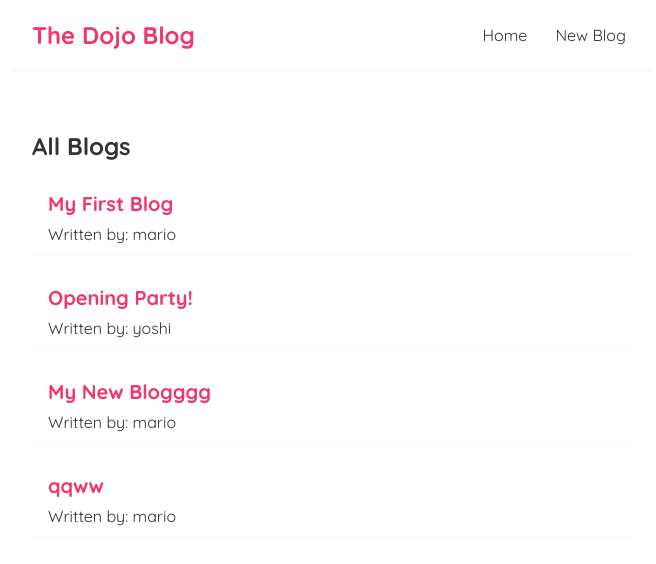
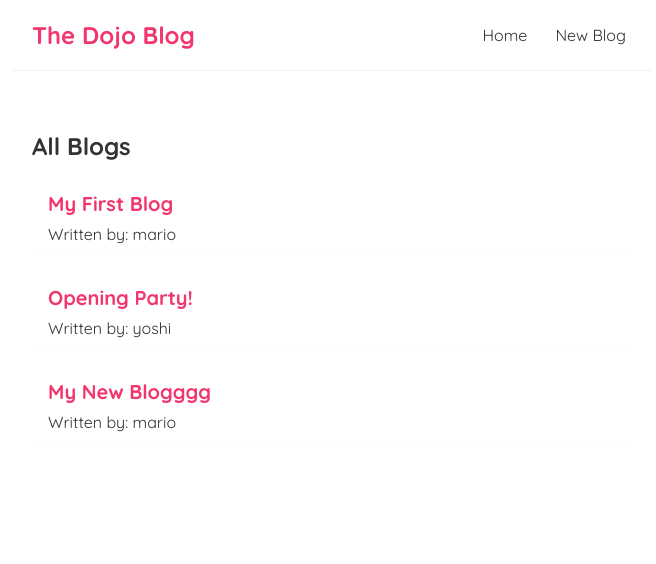
Before and after one commit to smyhk/react-blog, a React (Create React App) app: page / in a window 1280 px wide. Shown: the top 564 px of the page, without its empty margins (308-964 px from the left). Built offline with nearby package versions, Linux system fonts and the light colour scheme; data requests are answered from the project's data file.

Commit message:
Delete blogs and use redirects

```diff
--- a/data/db.json
+++ b/data/db.json
@@ -17,12 +17,6 @@
       "body": "here there be blogs",
       "author": "mario",
       "id": 3
-    },
-    {
-      "title": "qqww",
-      "body": "eeee",
-      "author": "mario",
-      "id": 4
     }
   ]
 }
--- a/src/BlogDetails.js
+++ b/src/BlogDetails.js
@@ -1,11 +1,20 @@
-import { useParams } from 'react-router-dom';
+import { useParams, useHistory } from 'react-router-dom';
 import useFetch from './useFetch';
 
 const BlogDetails = () => {
   const { id } = useParams();
+  const history = useHistory();
   const { data: blog, error, isPending } = useFetch(
     `http://localhost:8000/blogs/${id}`
   );
+
+  const handleDelete = () => {
+    fetch(`http://localhost:8000/blogs/${blog.id}`, {
+      method: 'DELETE',
+    }).then(() => {
+      history.push('/');
+    });
+  };
 
   return (
     <div className="blog-details">
@@ -16,6 +25,7 @@
           <h2>{blog.title}</h2>
           <p>Written by {blog.author}</p>
           <div>{blog.body}</div>
+          <button onClick={handleDelete}>delete</button>
         </article>
       )}
     </div>
--- a/src/Create.js
+++ b/src/Create.js
@@ -1,10 +1,12 @@
 import { useState } from 'react';
+import { useHistory } from 'react-router-dom';
 
 const Create = () => {
   const [title, setTitle] = useState('');
   const [body, setBody] = useState('');
   const [author, setAuthor] = useState('mario');
   const [isPending, setIsPending] = useState(false);
+  const history = useHistory();
 
   const handleSubmit = (e) => {
     e.preventDefault();
@@ -19,6 +21,7 @@
     }).then(() => {
       console.log('new blog added');
       setIsPending(false);
+      history.push('/');
     });
   };
 
```
